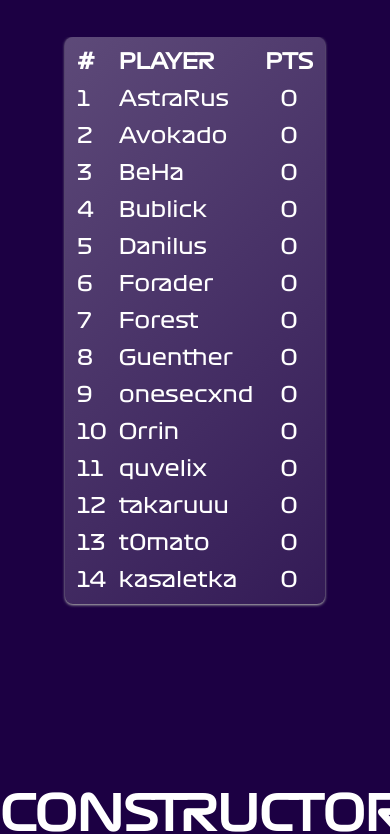
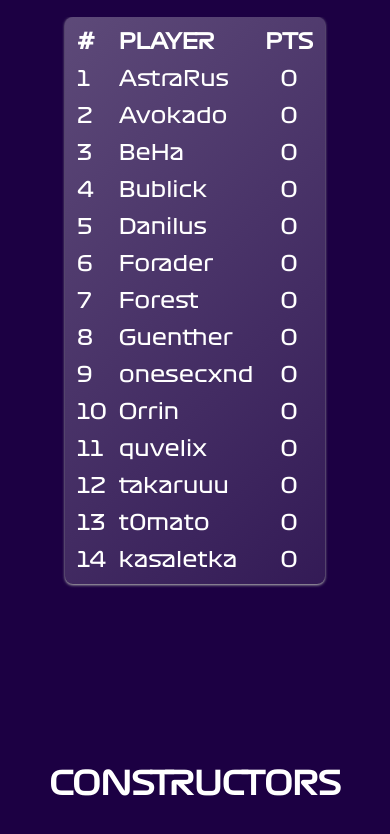
Before and after one commit to Orrin19/padik-leaderboard, a plain HTML site: page index.html in a window 390 px wide. Shown: the part 101-935 px from the top of the page. Drawn offline with Linux system fonts and the light colour scheme.

Commit message:
mobile header fix

```diff
--- a/src/style.css
+++ b/src/style.css
@@ -25,7 +25,7 @@ body {
   }
 
   h1 {
-    font-size: 2rem;
+    font-size: 2rem !important;
   }
 }
 
```
